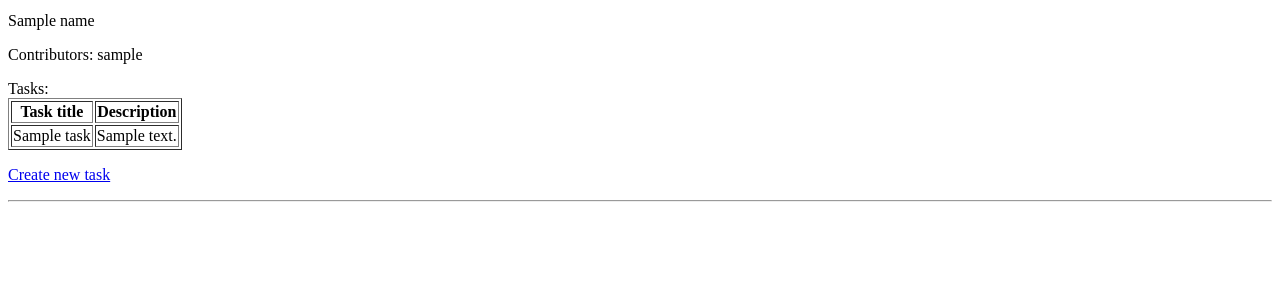
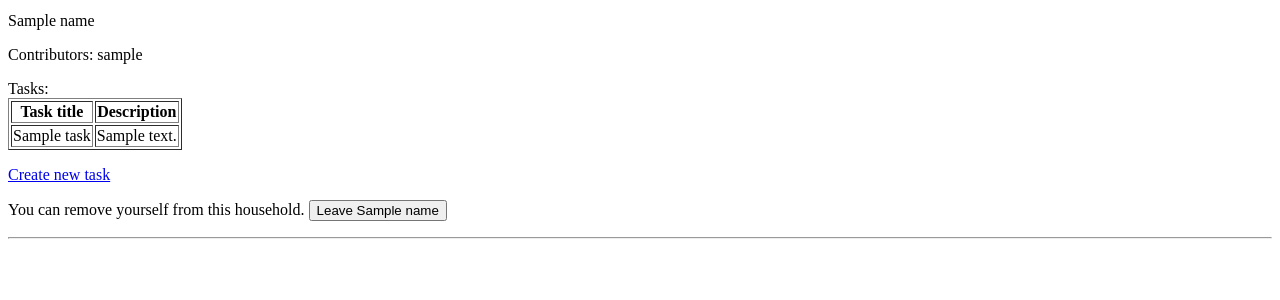
Before and after one commit to selsama/Housework-manager, a Flask app: template manager/templates/household.html in a window 1280 px wide. Shown: the part 175-475 px from the top of the page. Run offline with Flask 2, Linux system fonts and the light colour scheme; the visitor is signed in with stand-in values (Sample User, id 1); the template is opened without the code that fills it: most values are stand-ins (such as "Sample title", 1, 10 or a date in 2020).

Commit message:
user can leave household

```diff
--- a/manager/routes.py
+++ b/manager/routes.py
@@ -113,6 +113,10 @@ def householdEdit(id):
     if request.form["action"] == "rename":
         name = request.form["name"]
         households.rename(id, name)
+    if request.form["action"] == "leave":
+        # TODO: what happens if the last admin leaves?
+        households.removeUser(session["userID"], id)
+        return redirect("/myHouseholds")
     return redirect("/household" + str(id) + "/options")
 
 @app.route("/household<int:id>/createTask")
--- a/manager/templates/household.html
+++ b/manager/templates/household.html
@@ -28,4 +28,11 @@ Tasks:
 <p><a href="/household{{ id }}/options">Household options</a></p>
 {% endif %}
 
+<form action="/household{{ id }}/edit" method="POST">
+    <p>You can remove yourself from this household.
+    <input type="hidden" name="csrf_token" value="{{ session.csrf_token }}">
+    <input type="hidden" name="action" value="leave">
+    <input type="submit" value="Leave {{ name }}"></p>
+</form>
+
 {% endblock %}
```
